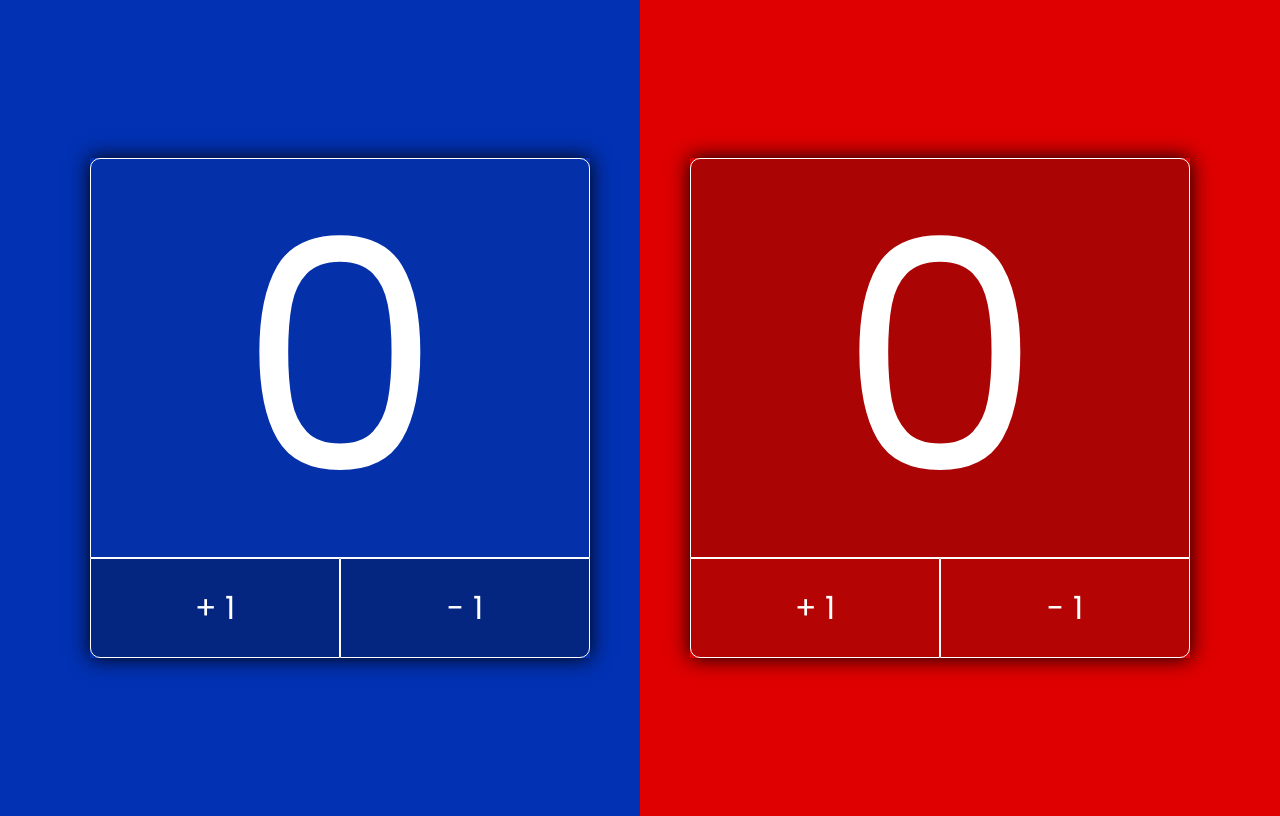
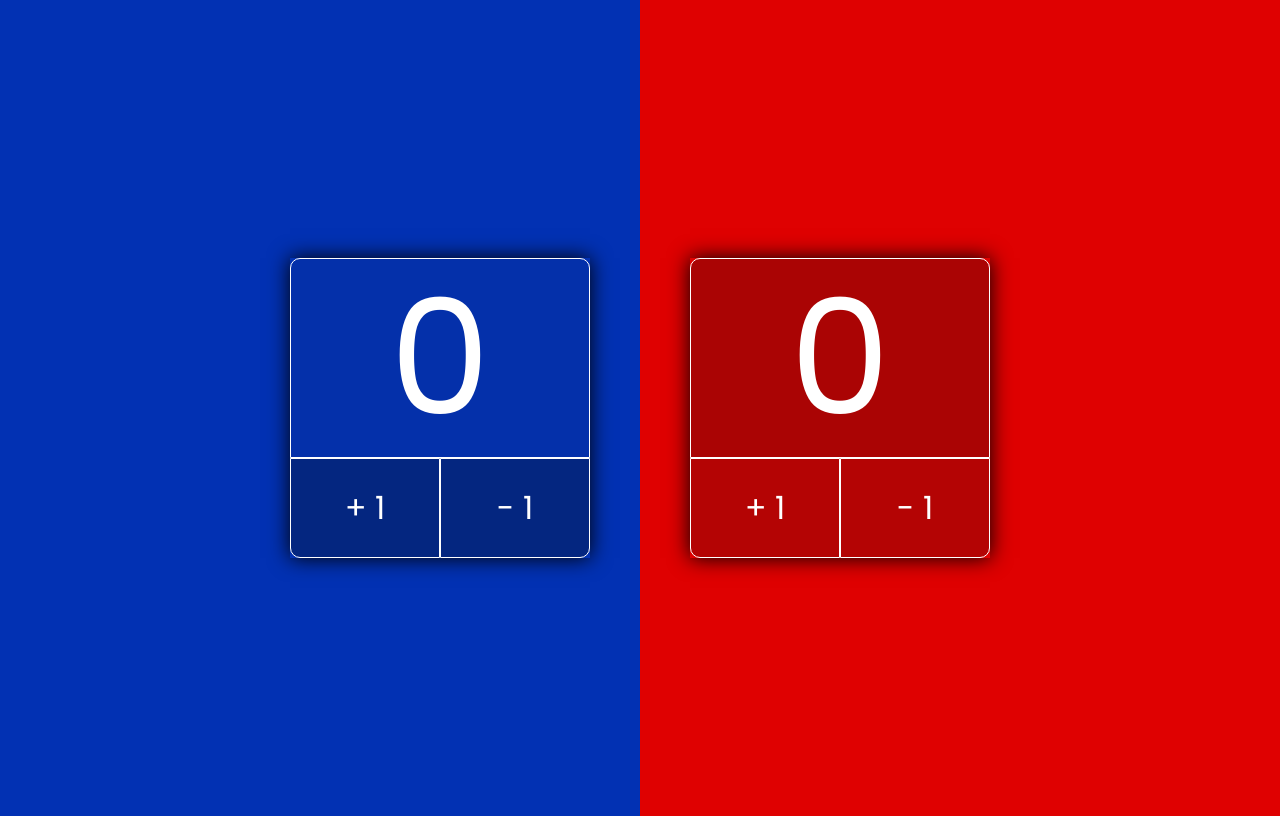
Before and after one commit to Artur-STN/placar-volei, a plain HTML site: page index.html in a window 1280 px wide. Drawn offline with Linux system fonts and the light colour scheme.

Commit message:
Update style.css

```diff
--- a/css/style.css
+++ b/css/style.css
@@ -28,14 +28,14 @@ body section {
     align-items: center;
     justify-content: space-between;
 
-    width: 1100px;
+    width: 700px;
 
 }
 
 body section div.times {
 
-    width: 500px;
-    height: 500px;
+    width: 300px;
+    height: 300px;
 
     box-shadow: 0px 0px 20px black;
 
@@ -45,10 +45,10 @@ body section div.times input {
 
     text-align: center;
 
-    font-size: 20rem;
+    font-size: 10rem;
 
-    width: 500px;
-    height: 400px;
+    width: 300px;
+    height: 200px;
 
     border: 1px solid;
 
```
